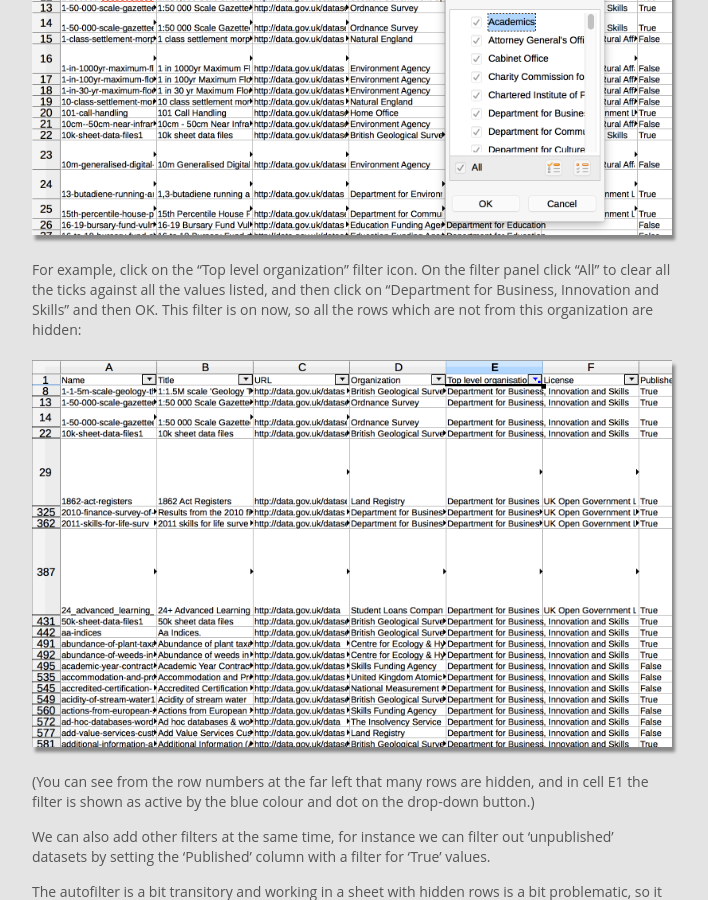
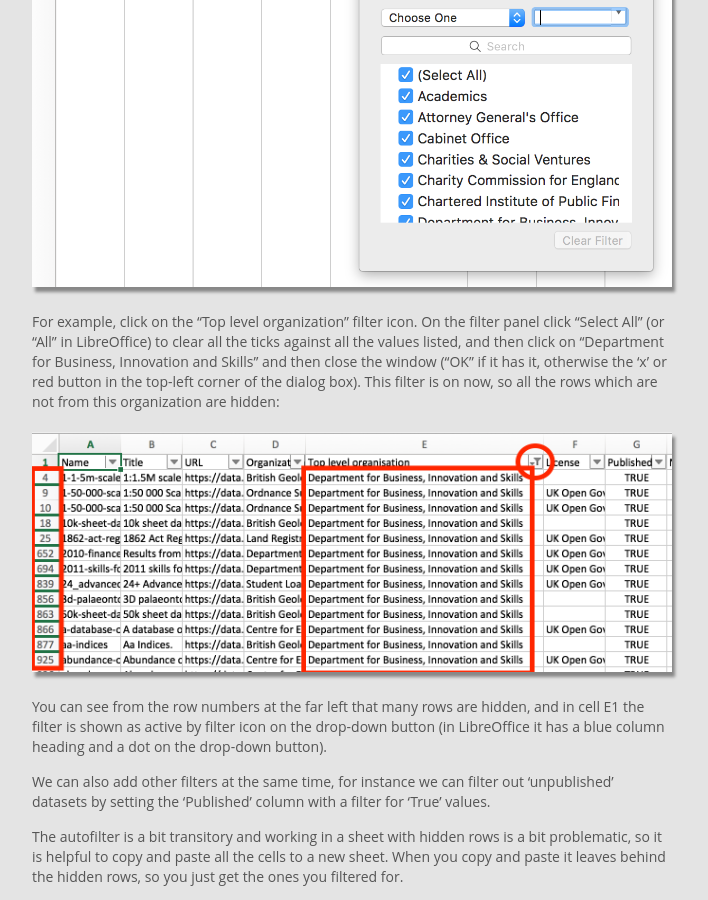
Before and after one commit to datagovuk/guidance, a Jekyll site: the page built from dgu_metadata_dumps.md, in a window 1280 px wide and 900 px high, scrolled down 1140 px. Shown: the whole window, without its empty margins (288-996 px from the left). Built offline with Jekyll 4.4.1, drawn with Linux system fonts in a browser that asks for light colours; some of the changed text lies outside the part shown.

Commit message:
Switched to Excel screenshots and guidance.

```diff
--- a/dgu_metadata_dumps.md
+++ b/dgu_metadata_dumps.md
@@ -12,11 +12,11 @@
 
 These files are big and so we provide some hints of a few ways to use them.
 
-## Use Excel/LibreOffice filter & sort
+## Use Excel/LibreOffice to filter & sort
 
 datasets.csv opens in Excel or similar (give it a few seconds to load the 30k rows).
 
-Select the first row (click on the "1" on the left side) and then from the "Data" menu select "Filter" / "Autofilter" (LibreOffice has it under "Data \| Filter \| Autofilter").
+Select the first row (click on the "1" on the left side) and then from the "Data" menu select "Filter" or "Autofilter" (LibreOffice has it under "Data \| Filter \| Autofilter").
 
 ![Switching on auto-filter](images/dumps-autofilter-switch-on.png)
 
@@ -24,11 +24,11 @@
 
 ![Auto-filter menu](images/dumps-autofilter-menu.png)
 
-For example, click on the "Top level organization" filter icon. On the filter panel click "All" to clear all the ticks against all the values listed, and then click on "Department for Business, Innovation and Skills" and then OK. This filter is on now, so all the rows which are not from this organization are hidden:
+For example, click on the "Top level organization" filter icon. On the filter panel click "Select All" (or "All" in LibreOffice) to clear all the ticks against all the values listed, and then click on "Department for Business, Innovation and Skills" and then close the window ("OK" if it has it, otherwise the 'x' or red button in the top-left corner of the dialog box). This filter is on now, so all the rows which are not from this organization are hidden:
 
 ![Auto-filter menu](images/dumps-autofilter-filtered.png)
 
-(You can see from the row numbers at the far left that many rows are hidden, and in cell E1 the filter is shown as active by the blue colour and dot on the drop-down button.)
+You can see from the row numbers at the far left that many rows are hidden, and in cell E1 the filter is shown as active by filter icon on the drop-down button (in LibreOffice it has a blue column heading and a dot on the drop-down button).
 
 We can also add other filters at the same time, for instance we can filter out 'unpublished' datasets by setting the 'Published' column with a filter for 'True' values.
 
```
Also changed, not shown: images/dumps-autofilter-filtered.png, images/dumps-autofilter-menu.png, images/dumps-autofilter-switch-on.png.
